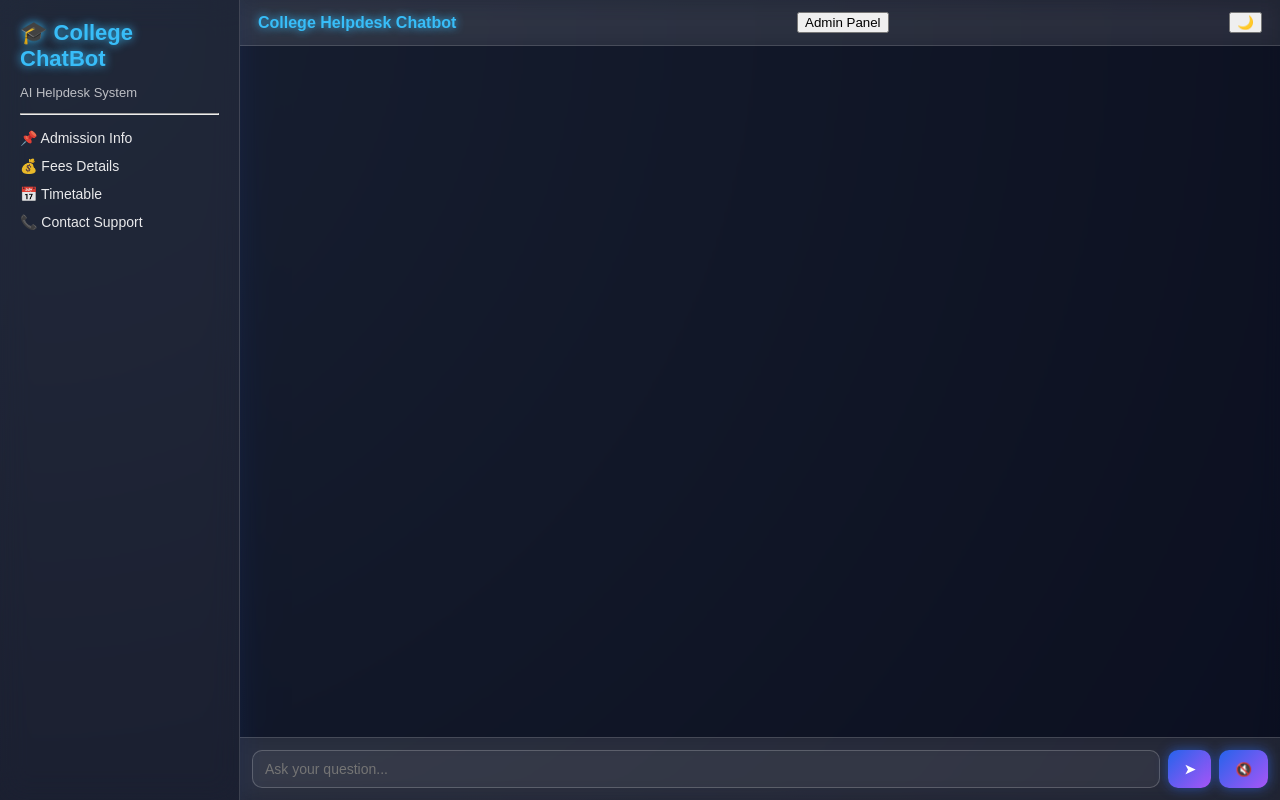
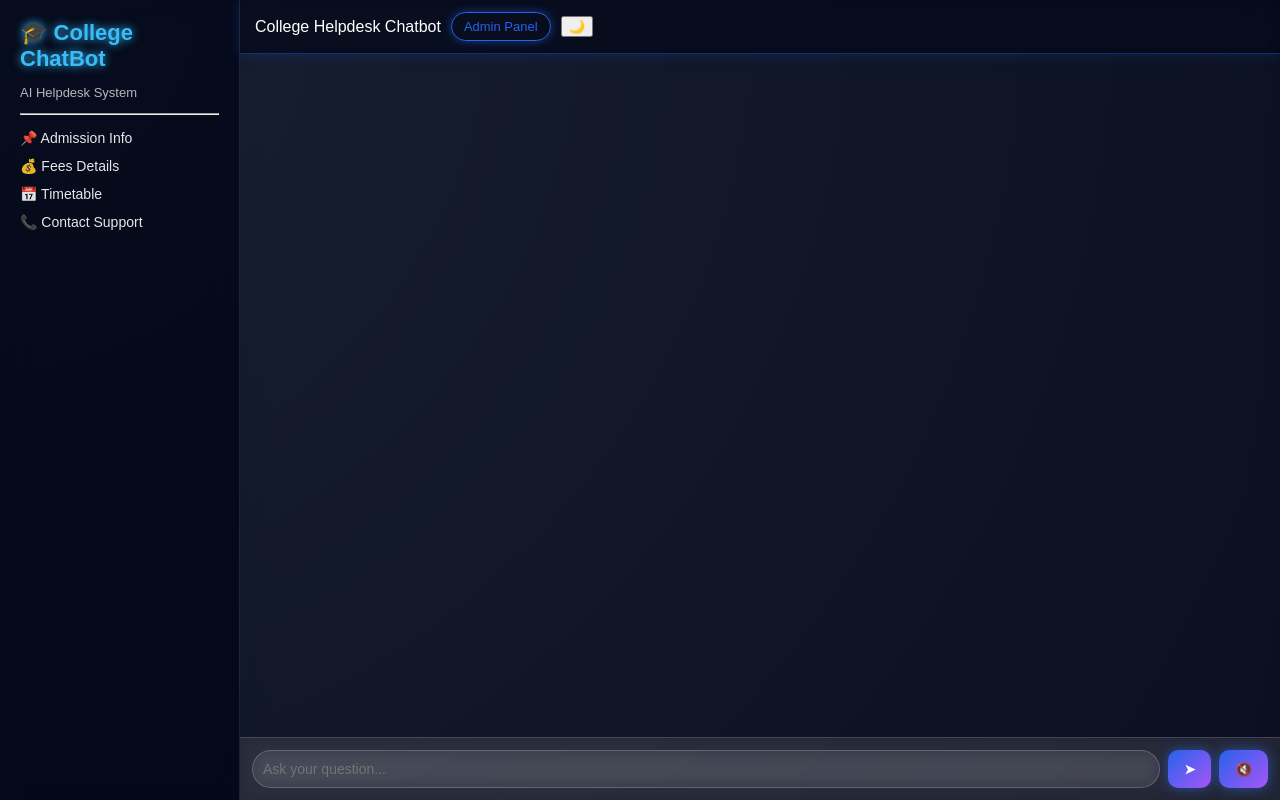
Before and after one commit to saliankishan/college-chatbot, a Flask app: page / in a window 1280 px wide. Run offline with Flask 3, Linux system fonts and the light colour scheme.

Commit message:
Update style.css

```diff
--- a/static/style.css
+++ b/static/style.css
@@ -37,11 +37,10 @@ body {
 /* Sidebar - Glass Effect */
 .sidebar {
     width: 240px;
+    background: rgba(2, 6, 23, 0.6);
+    backdrop-filter: blur(12px);
     padding: 20px;
-    background: rgba(255, 255, 255, 0.08);
-    backdrop-filter: blur(15px);
-    border-right: 1px solid rgba(255,255,255,0.15);
-    box-shadow: 0 0 25px rgba(37, 99, 235, 0.15);
+    border-right: 1px solid rgba(255, 255, 255, 0.1);
 }
 
 .sidebar h2 {
@@ -86,15 +85,13 @@ body {
 /* Header */
 .chat-header {
     display: flex;
-    justify-content: space-between;
     align-items: center;
-    padding: 12px 18px;
-    background: rgba(255, 255, 255, 0.08);
-    backdrop-filter: blur(12px);
-    border-bottom: 1px solid rgba(255,255,255,0.15);
-    font-weight: bold;
-    color: #38bdf8;
-    text-shadow: 0 0 8px #38bdf8;
+    gap: 10px;
+    padding: 12px 15px;
+    background: rgba(2, 6, 23, 0.7);
+    backdrop-filter: blur(10px);
+    border-bottom: 1px solid rgba(37, 99, 235, 0.4);
+    box-shadow: 0 0 15px rgba(37, 99, 235, 0.2);
 }
 
 /* Chat Box */
@@ -134,7 +131,7 @@ body {
     background: rgba(168, 85, 247, 0.25);
     color: white;
     border-radius: 14px 14px 14px 4px;
-    box-shadow: 0 0 12px rgba(168, 85, 247, 0.5);
+    box-shadow: 0 0 12px rgba(34, 197, 94, 0.4);
 }
 
 /* Input Area - Glass */
@@ -149,13 +146,14 @@ body {
 /* Input Box */
 .chat-input input {
     flex: 1;
-    padding: 10px 12px;
-    border-radius: 10px;
+    padding: 10px;
+    border-radius: 20px;
     border: 1px solid rgba(255,255,255,0.2);
+    outline: none;
+    font-size: 14px;
     background: rgba(255,255,255,0.05);
     color: white;
-    outline: none;
-    font-size: 14px;
+    backdrop-filter: blur(8px);
 }
 
 /* Buttons */
@@ -286,20 +284,20 @@ body.light .menu-btn {
     background: rgba(37, 99, 235, 0.7);
 }
 
-/Admin button/
 .admin-btn {
-    background: linear-gradient(135deg, #2563eb, #7c3aed);
-    border: none;
-    color: white;
     padding: 6px 12px;
-    border-radius: 8px;
+    border-radius: 20px;
+    border: 1px solid #2563eb;
+    background: transparent;
+    color: #2563eb;
     font-size: 13px;
     cursor: pointer;
-    margin-right: 8px;
-    transition: 0.2s;
+    transition: 0.3s;
+    box-shadow: 0 0 10px rgba(37, 99, 235, 0.5);
 }
 
 .admin-btn:hover {
-    transform: scale(1.05);
-    box-shadow: 0 0 10px rgba(37, 99, 235, 0.6);
+    background: #2563eb;
+    color: white;
+    box-shadow: 0 0 20px rgba(37, 99, 235, 0.9);
 }
```
